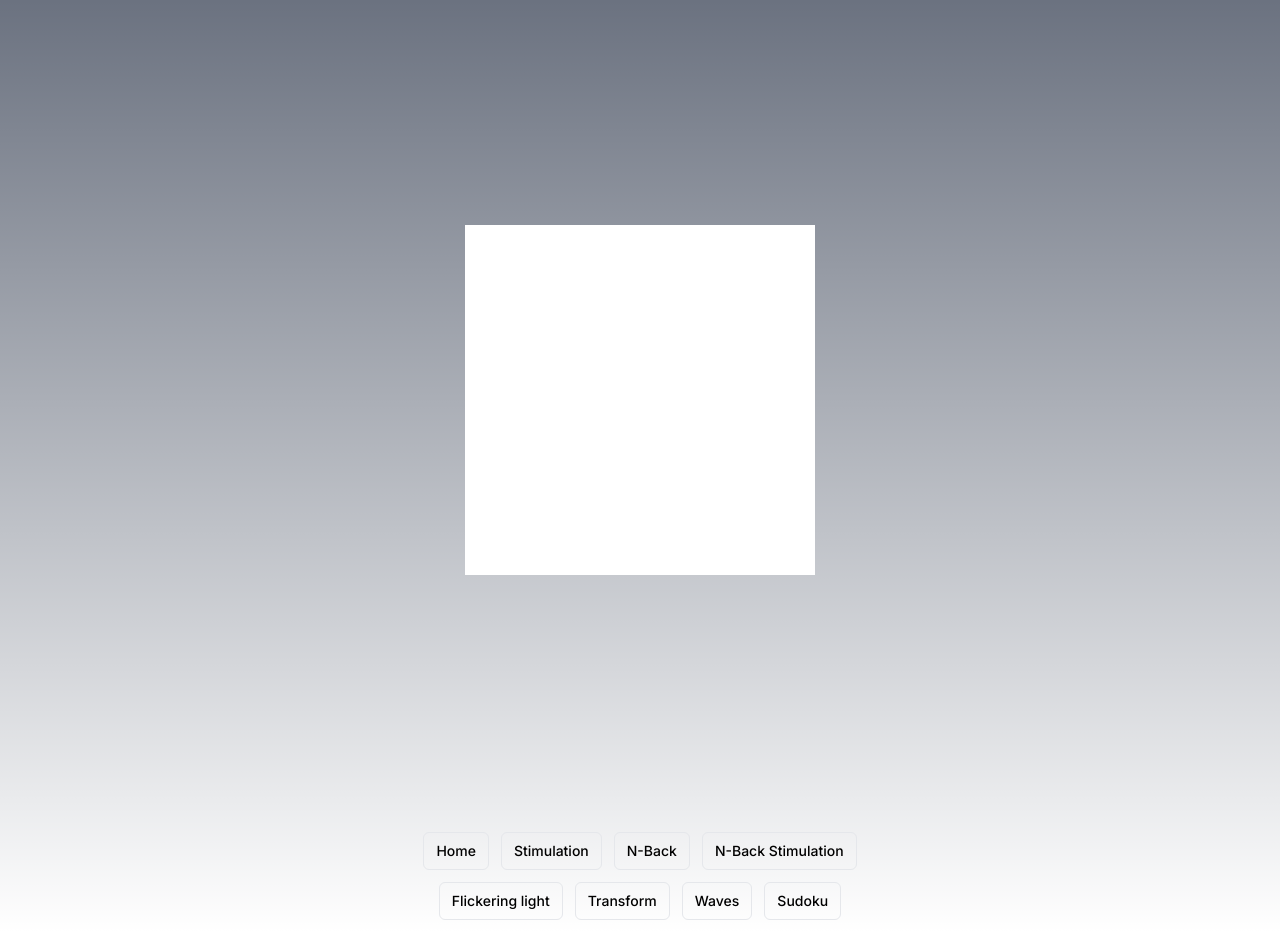
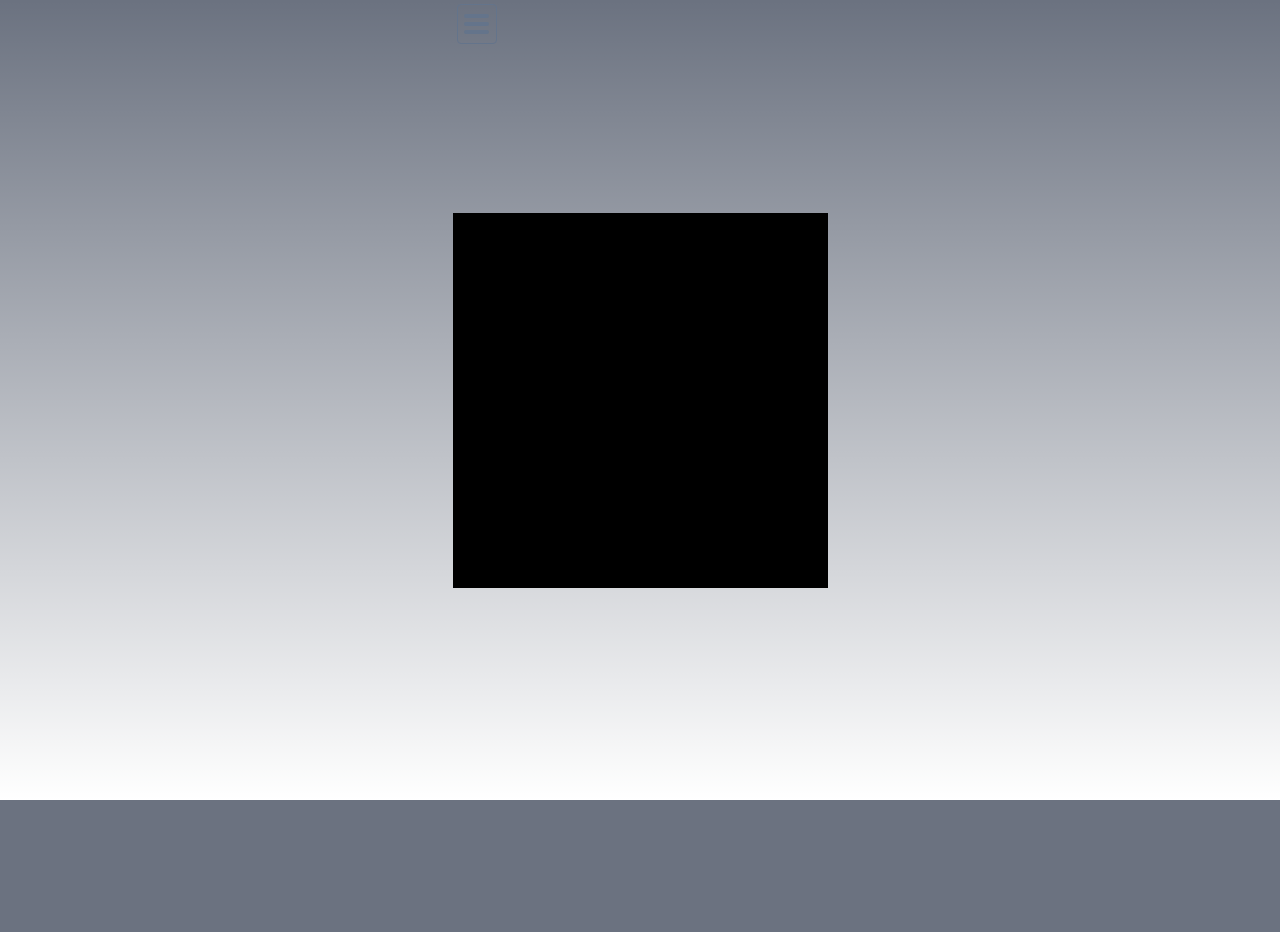
Before and after one commit to silentmass/gammagameapp, a Next.js app: page /stimulation/flickering-light in a window 1280 px wide. After the commit the page ends 800 px from the top, so only its background shows below. Built offline with nearby package versions, Linux system fonts and the light colour scheme.

Commit message:
Moved menu to top left and added button

```diff
--- a/app/grid-test/page.tsx
+++ b/app/grid-test/page.tsx
@@ -4,7 +4,7 @@ export default function Page() {
     return (
         <div className="relative">
             <div className="bg-slate-500"><Waves /></div>
-            <div className="absolute w-full top-1/2 left-1/2 tranform -translate-x-1/2 -translate-y-1/2 bg-rose-500/0">
+            <div className="absolute w-full top-1/2 left-1/2 transform -translate-x-1/2 -translate-y-1/2 bg-rose-500/0">
                 <div className="flex border-0 justify-center p-3">
                     <div className="grid grid-cols-4 gap-3">
                         {[...Array(16)].map((e, i) =>
--- a/app/layout.tsx
+++ b/app/layout.tsx
@@ -17,13 +17,21 @@ export default function RootLayout({
 }>) {
   return (
     <html lang="en">
-      <body className={`${inter.className} bg-gray-500`}>
-        <main className="flex flex-col min-h-screen min-w-screen w-full items-center justify-center gap-y-5">
-          <div className="flex flex-min-h-screen flex-col max-w-2xl items-center justify-center">
-            {children}
-          </div>
-          <div className="flex max-w-xl items-center justify-center flex-wrap gap-3 p-3">
-            <NavLinks />
+      <body className={`${inter.className} bg-gray-500 overflow-hidden md:overflow-auto`}>
+        <main className="flex flex-col min-h-screen min-w-screen w-full items-center gap-y-5">
+
+          <div className="relative">
+            <div className="">
+              <div className="flex flex-min-h-screen flex-col max-w-2xl items-center justify-center">
+                {children}
+              </div>
+            </div>
+            <div className="absolute top-0 left-0 transform">
+              <div className="flex flex-col h-screen width-1/2 item-end p-1 gap-1">
+                <NavLinks />
+              </div>
+            </div>
+
           </div>
         </main >
       </body>
--- a/app/page.tsx
+++ b/app/page.tsx
@@ -8,8 +8,9 @@ export const metadata: Metadata = {
 export default function Home() {
 
   return (
-    <div className="flex w-full h-full justify-center items-center p-5 min-w-2xl">
-      <p>Hello</p>
+    <div className="flex flex-col w-screen h-full justify-center items-center p-5 min-w-xl">
+      <p>Hello!</p>
+      <p>Click menu on the left.</p>
     </div>
   );
 }
--- a/app/ui/concentric-circles.tsx
+++ b/app/ui/concentric-circles.tsx
@@ -4,7 +4,7 @@ import { pixelDistanceFromOrigin, opacityInitialPhase } from '@/app/ui/waves';
 export default function ConcentricCircles() {
     const canvasRef = useRef<HTMLCanvasElement | null>(null);
 
-    const canvasSide = 350;
+    const canvasSide = 375;
 
     const animatedCyclesPerRadius = 10;
     const animatedCyclesPerSecond = 0.5;
--- a/app/ui/flickering-light.tsx
+++ b/app/ui/flickering-light.tsx
@@ -3,7 +3,7 @@ import { useRef, useEffect } from 'react';
 export default function FlickeringLight() {
     const canvasRef = useRef<HTMLCanvasElement | null>(null);
 
-    const canvasSide = 350;
+    const canvasSide = 375;
 
     useEffect(() => {
         const canvas = canvasRef.current;
@@ -13,8 +13,6 @@ export default function FlickeringLight() {
         let lightOn = true;
         const flickerFrequency = 40;
         const flickerInterval = 1 / (flickerFrequency / 60);
-
-
 
         if (canvas) {
             const centerX = canvas.width / 2;
@@ -48,5 +46,5 @@ export default function FlickeringLight() {
 
     }, []);
 
-    return (<canvas ref={canvasRef} width="400" height="400" />);
+    return (<canvas ref={canvasRef} width={canvasSide} height={canvasSide} />);
 }
--- a/app/ui/nav-links.tsx
+++ b/app/ui/nav-links.tsx
@@ -2,6 +2,7 @@
 
 import Link from 'next/link';
 import { usePathname } from 'next/navigation';
+import { useState } from 'react';
 
 // Map of links to display in the side navigation.
 // Depending on the size of the application, this would be stored in a database.
@@ -20,20 +21,39 @@ const links = [
 ];
 
 export default function NavLinks() {
+    const [isVisibleMenu, setIsVisibleMenu] = useState(false);
     const pathname = usePathname();
+    const showHideMenu = () => {
+        if (isVisibleMenu) {
+            return '';
+        } else {
+            return 'hidden';
+        }
+    }
     return (
         <>
+            <button
+                onClick={() => {
+                    setIsVisibleMenu(previousValue => !previousValue);
+                    console.log('Click', isVisibleMenu);
+                }}
+                className='flex flex-col size-10 rounded border border-slate-500 bg-slate-500/0 hover:bg-slate-700 active:bg-slate-900 gap-1 justify-center items-center'>
+                {[...Array(3)].map((e, i) => (<div key={i} className='w-2/3 h-1 rounded border-0 bg-slate-500'>{ }</div>))}
+            </button>
+            <div className={`${showHideMenu()} flex flex-col gap-3 bg-slate-900/80 p-2 rounded`}>
                 {links.map((link) => {
                     return (
                         <Link
                             key={link.name}
                             href={link.href}
-                        className={'border flex grow items-center justify-center gap-2 rounded-md bg-black-50/0 p-3 text-sm font-medium hover:bg-sky-100 hover:text-blue-600 md:flex-none md:justify-start md:p-2 md:px-3'}
+                            className={`border flex w-full items-center justify-center rounded-md bg-black-50/0 p-3 text-sm font-medium hover:bg-sky-100 hover:text-blue-600 md:flex-none md:justify-start md:p-2 md:px-3`}
                         >
                             <p className="md:block">{link.name}</p>
                         </Link>
                     );
                 })}
+            </div>
+
         </>
     );
 }
--- a/app/ui/nback.tsx
+++ b/app/ui/nback.tsx
@@ -273,7 +273,7 @@ export default function Nback({ children, stimulusDuration, interStimulusInterva
                 }
             </div>
             <StimulusHistory history={shownTargetsList} />
-            <div className='max-w-2xl h-full w-full flex-col items-center p-0 border border-slate-500 rounded'>
+            <div className='max-w-2xl h-full w-full flex-col items-center p-0 rounded'>
                 <div className={`flex border-0 items-center justify-center rounded ${getActionFeedbackLabelBackground(isTargetVisible, isActionCorrect)}`}>
                     <p className={`text-xs border-0`}>
                         <ActionLabel isTargetSelected={isTargetSelected} />
--- a/app/ui/transform.tsx
+++ b/app/ui/transform.tsx
@@ -2,6 +2,8 @@ import { useRef, useEffect } from 'react';
 
 export default function Transform() {
     const canvasRef = useRef<HTMLCanvasElement | null>(null);
+
+    const canvasSide = 375;
 
     useEffect(() => {
         const canvas = canvasRef.current;
@@ -68,5 +70,5 @@ export default function Transform() {
 
     }, []);
 
-    return (<canvas ref={canvasRef} width="375" height="375" />);
+    return (<canvas ref={canvasRef} width={canvasSide} height={canvasSide} />);
 }
--- a/app/ui/waves.tsx
+++ b/app/ui/waves.tsx
@@ -11,7 +11,7 @@ export const opacityInitialPhase = (currentTime: number, animatedCyclesPerSecond
 export default function Waves() {
     const canvasRef = useRef<HTMLCanvasElement | null>(null);
 
-    const canvasSide = 350;
+    const canvasSide = 375;
     const numberOfCircles = 10;
     const radiusIncrement = (canvasSide / 2) / numberOfCircles;
     let radius = 0;
@@ -43,7 +43,7 @@ export default function Waves() {
                 offscreenCtx.clearRect(0, 0, mainCanvas.width, mainCanvas.height);
 
                 // Concentric circles
-                for (let i = 0; i < numberOfCircles; i++) {
+                for (let i = 0; i < numberOfCircles - 1; i++) {
                     offscreenCtx.beginPath();
                     currentRadius = radiusIncrement * (i + 1) + radius;
                     if (currentRadius < 0) {
@@ -64,8 +64,6 @@ export default function Waves() {
                     mainCtx.arc(centerX, centerY, (canvasSide / 2), 0, Math.PI * 2);
                     mainCtx.clip()
                 }
-
-
 
                 const step = () => {
                     if (mainCtx) {
```
Lines whose indentation alone changed are shown as unchanged.
